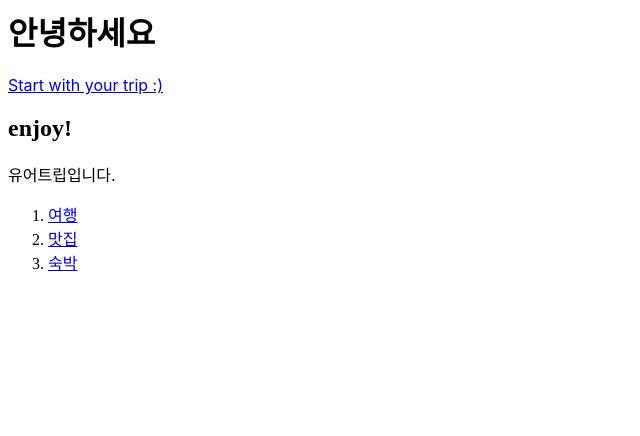
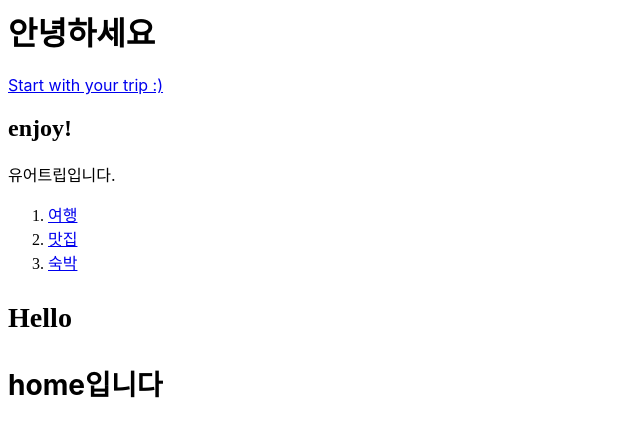
Before and after one commit to harrysong961205/react-yourtrip, a React (Create React App) app: page / in a window 1280 px wide. Shown: the top 436 px of the page, without its empty margins (0-640 px from the left). Built offline with nearby package versions, Linux system fonts and the light colour scheme.

Commit message:
1 file modified

```diff
--- a/src/index.js
+++ b/src/index.js
@@ -1,6 +1,7 @@
 import React, { StrictMode } from 'react';
 import { createRoot } from 'react-dom/client';
 import App from './App';
+import {useState} from 'react';
 const topics=[
   {id:1, title:"여행"},
   {id:2, title:"맛집"},
@@ -29,13 +30,30 @@ function Deeplink(props){
   const lis =[]
   for(let i=0; i<props.topics.length; i++){
     let t = props.topics[i];
-    lis.push(<li key={t.id}><a href = {'/read/'+t.id}>{t.title}</a></li>)
+    lis.push(<li key={t.id}>
+      <a title = {t.title} href = {'/read/'+t.id} onClick={(event)=>{
+        event.preventDefault();
+        props.onChangeMode(event.target.title);
+      }}>
+        {t.title}</a></li>)
   }
   return<nav>
   <ol>
     {lis}
   </ol>
   </nav>
+}
+function Details(props){
+  const [mode,mode2] = useState('home');
+
+  let content = null;
+  if (mode ==='home'){
+    content =<h3>Hello<p>home입니다</p></h3>
+  }else if(mode ==='para'){
+    content =<h3>Hello<p>para입니다</p></h3>}
+  return<h2>
+    {content}</h2>
+
 }
 
 const rootElement = document.getElementById('root');
@@ -44,12 +62,17 @@ const root = createRoot(rootElement);
 
 root.render(
   <StrictMode>
-    <Headline onChangeMode={function(){
-      alert('Lets go!!');
+    <Headline onChangeMode={()=>{
+      ///alert('Lets go!!');
+      mode2('home');
     }}></Headline>
     <Description title ="enjoy!"
     body = "유어트립입니다."></Description>
-    <Deeplink topics={topics}></Deeplink>
+    <Deeplink topics={topics} onChangeMode={(title)=>{
+      ///alert("hi");
+      modify('para');
+      }}></Deeplink>
+    <Details></Details>
 
   </StrictMode>
 );
```
